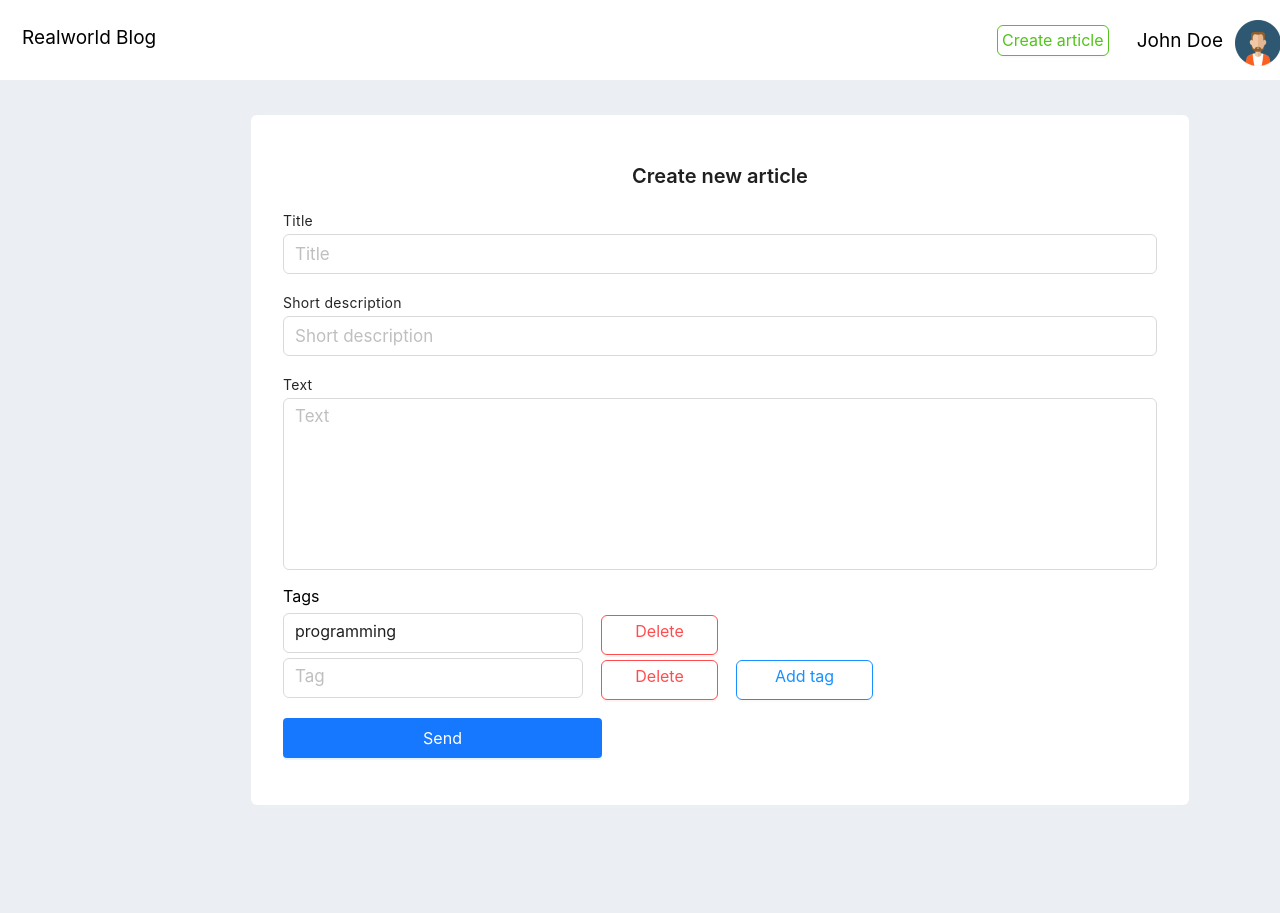
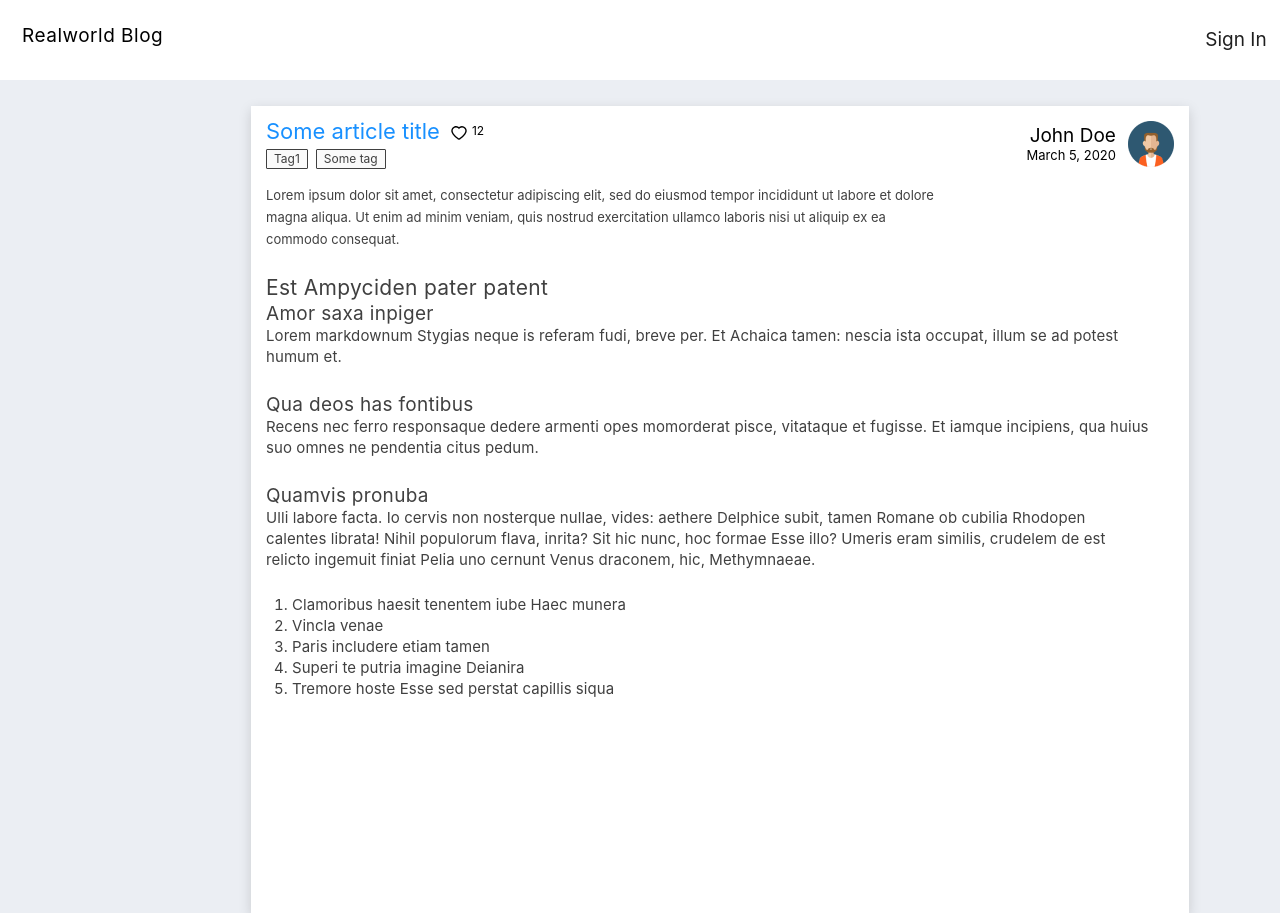
Before and after one commit to M1sterRob0t/react-blog, a React (Create React App) app: page / in a window 1280 px wide. Shown: the top 913 px of the page. Before the commit the page ends 840 px from the top, so only its background shows below. Built offline with nearby package versions, Linux system fonts and the light colour scheme.

Commit message:
Сверстал компонент PostFull

```diff
--- a/src/components/App/App.tsx
+++ b/src/components/App/App.tsx
@@ -1,5 +1,6 @@
 // import Posts from '../Posts';
-import CreateNewPost from '../CreateNewPost';
+import Post from '../Post';
+// import CreateNewPost from '../CreateNewPost';
 import Header from '../Header';
 // import SignUp from '../Modal/SignUp';
 // import EditProfile from '../Modal/EditProfile';
@@ -10,8 +11,8 @@ import './App.css';
 function App() {
   return (
     <div className="app">
-      <Header className="app__header" />
-      <CreateNewPost className="app__create-new-post" />
+      <Header className="app__header" isUserAuthorized={false} />
+      <Post full />
     </div>
   );
 }
--- a/src/components/CreateNewPost/CreateNewPost.tsx
+++ b/src/components/CreateNewPost/CreateNewPost.tsx
@@ -3,16 +3,17 @@ import { Input, Typography, Button } from 'antd';
 
 interface ICreateNewPostProps {
   className: string;
+  edit?: true;
 }
 const { Title } = Typography;
 
 export default function CreateNewPost(props: ICreateNewPostProps): JSX.Element {
-  const { className } = props;
+  const { className, edit } = props;
 
   return (
     <section className={`${className} create-new-post`}>
       <Title className="create-new-post__title" level={4}>
-        Create new article
+        {edit ? 'Edit article' : 'Create new article'}
       </Title>
       <form className="create-new-post__form">
         <label className="create-new-post__label">
--- a/src/components/Header/Header.tsx
+++ b/src/components/Header/Header.tsx
@@ -4,10 +4,11 @@ import { Button } from 'antd';
 import defaultAvatar from './images/default-avatar.png';
 interface IHeaderProps {
   className: string;
+  isUserAuthorized: boolean;
 }
 
 export default function Header(props: IHeaderProps): JSX.Element {
-  const { className } = props;
+  const { className, isUserAuthorized } = props;
 
   return (
     <header className={`${className} header`}>
@@ -16,14 +17,8 @@ export default function Header(props: IHeaderProps): JSX.Element {
           Realworld Blog
         </a>
       </div>
-      <div className="header__controls-unauth">
-        <div className="header__unauth-user">
-          <Button className="header__sign-in" type="text">
-            Sign In
-          </Button>
-          <Button className="header__sign-up">Sign Up</Button>
-        </div>
-
+      <div className="header__controls">
+        {isUserAuthorized ? (
           <div className="header__auth-user">
             <Button className="header__create-article">Create article</Button>
             <div className="header__user-profile">
@@ -34,6 +29,14 @@ export default function Header(props: IHeaderProps): JSX.Element {
             </div>
             <Button className="header__logout">Log Out</Button>
           </div>
+        ) : (
+          <div className="header__unauth-user">
+            <Button className="header__sign-in" type="text">
+              Sign In
+            </Button>
+            <Button className="header__sign-up">Sign Up</Button>
+          </div>
+        )}
       </div>
     </header>
   );
--- a/src/components/Header/style.css
+++ b/src/components/Header/style.css
@@ -12,7 +12,6 @@
   display: flex;
   justify-content: space-between;
   column-gap: 17px;
-  display: none;
 }
 
 .header__auth-user {
@@ -21,6 +20,10 @@
   align-items: center;
   column-gap: 28px;
 
+}
+
+.header__controls {
+  margin-bottom: 2px;
 }
 
 .header__sign-in {
@@ -45,8 +48,9 @@
   color: #000000;
   text-decoration: none;
   font-size: 19px;
+  letter-spacing: 0.5px;
 
-  margin-bottom: 6px;
+  margin-bottom: 10px;
 }
 
 .header__logout {
--- a/src/components/Post/Post.tsx
+++ b/src/components/Post/Post.tsx
@@ -1,12 +1,20 @@
 import './style.css';
 import { HeartOutlined } from '@ant-design/icons';
-import { Button } from 'antd';
+import { Tag } from 'antd';
 
 import defaultAvatar from './images/default-avatar.png';
 
-export default function Post() {
+/* const { Title } = Typography; */
+
+interface IPostProps {
+  full?: boolean;
+}
+
+export default function Post(props: IPostProps) {
+  const { full } = props;
+
   return (
-    <article className="post">
+    <article className={`post ${full && 'post--full'}`}>
       <div className="post__header">
         <h2 className="post__title">Some article title </h2>
         <span className="post__likes">
@@ -25,15 +33,48 @@ export default function Post() {
           <img src={defaultAvatar} width="46" height="46px" alt="user avatar" />
         </div>
       </div>
+      <div className="post__desc">
+        <div className="post__tegs-list">
+          <Tag className="post__tegs-item">Tag1</Tag>
+          <Tag className="post__tegs-item">Some tag</Tag>
+        </div>
+        <p className="post__desc-text">
+          Lorem ipsum dolor sit amet, consectetur adipiscing elit, sed do eiusmod tempor incididunt ut labore et dolore
+          magna aliqua. Ut enim ad minim veniam, quis nostrud exercitation ullamco laboris nisi ut aliquip ex ea commodo
+          consequat.
+        </p>
+      </div>
+      {full && (
+        <div className="post__body">
+          <h3 className="post__body-main-title">Est Ampyciden pater patent</h3>
+          <h3 className="post__body-subtitle">Amor saxa inpiger</h3>
+          <p className="post__body-paragraph">
+            Lorem markdownum Stygias neque is referam fudi, breve per. Et Achaica tamen: nescia ista occupat, illum se
+            ad potest humum et.
+          </p>
 
-      <div className="post__tegs-list">
-        <Button className="post__tegs-item">Tag1</Button>
-      </div>
-      <p className="post__text">
-        Lorem ipsum dolor sit amet, consectetur adipiscing elit, sed do eiusmod tempor incididunt ut labore et dolore
-        magna aliqua. Ut enim ad minim veniam, quis nostrud exercitation ullamco laboris nisi ut aliquip ex ea commodo
-        consequat.
-      </p>
+          <h3 className="post__body-subtitle">Qua deos has fontibus</h3>
+          <p className="post__body-paragraph">
+            Recens nec ferro responsaque dedere armenti opes momorderat pisce, vitataque et fugisse. Et iamque
+            incipiens, qua huius suo omnes ne pendentia citus pedum.
+          </p>
+
+          <h3 className="post__body-subtitle">Quamvis pronuba</h3>
+          <p className="post__body-paragraph">
+            Ulli labore facta. Io cervis non nosterque nullae, vides: aethere Delphice subit, tamen Romane ob cubilia
+            Rhodopen calentes librata! Nihil populorum flava, inrita? Sit hic nunc, hoc formae Esse illo? Umeris eram
+            similis, crudelem de est relicto ingemuit finiat Pelia uno cernunt Venus draconem, hic, Methymnaeae.
+          </p>
+
+          <ol className="post__body-list">
+            <li className="post__body-list-item">Clamoribus haesit tenentem iube Haec munera</li>
+            <li className="post__body-list-item">Vincla venae</li>
+            <li className="post__body-list-item"> Paris includere etiam tamen</li>
+            <li className="post__body-list-item">Superi te putria imagine Deianira</li>
+            <li className="post__body-list-item">Tremore hoste Esse sed perstat capillis siqua</li>
+          </ol>
+        </div>
+      )}
     </article>
   );
 }
--- a/src/components/Post/style.css
+++ b/src/components/Post/style.css
@@ -1,21 +1,21 @@
 .post {
   position: relative;
   box-sizing: border-box;
-  padding: 12px 15px 24px 15px;
-  box-shadow: 0 4px 12px 0 rgba(0,0,0, 0.15);
-  background-color: #FFFFFF;
+  padding: 12px 40px 24px 15px;
+  box-shadow: 0 4px 12px 0 rgba(0, 0, 0, 0.15);
+  background-color: #ffffff;
 }
 
 .post__title {
-  color: #1890FF;
+  color: #1890ff;
   font-size: 22px;
   font-weight: 400;
 
   margin: 0;
-  margin-bottom: 5px;
+  margin-bottom: 3px;
 }
 
-.post__text {
+.post__desc-text {
   font-size: 13px;
   line-height: 22px;
   color: #404040;
@@ -36,11 +36,10 @@
 }
 
 .post__tegs-item {
-  display: flex;
+  display: inline-flex;
   justify-content: center;
   align-items: center;
 
-  padding: 4px;
   height: 20px;
   border-radius: 1px;
 
@@ -52,7 +51,6 @@
   position: absolute;
   top: 15px;
   right: 15px;
-
 
   display: flex;
   justify-content: space-between;
@@ -88,3 +86,61 @@
 .post__likes-count {
   font-size: 12px;
 }
+
+/* post--full */
+.post--full {
+  min-height: 807px;
+  width: 938px;
+  margin: 0 auto;
+}
+
+.post--full .post__tegs-list {
+  margin-bottom: 15px;
+}
+
+.post__body {
+  color: #404040;
+}
+
+.post__body-main-title {
+  font-size: 21px;
+  letter-spacing: 0.3px;
+  color: #404040;
+  font-weight: 400;
+
+  margin-top: 25px;
+  margin-bottom: 2px;
+}
+
+.post__body-subtitle {
+  font-size: 19px;
+  letter-spacing: 0.3px;
+  color: #404040;
+  font-weight: 400;
+
+  margin: 0;
+  margin-bottom: 0px ;
+}
+
+.post__body-paragraph {
+  font-size: 15px;
+  line-height: 21px;
+  letter-spacing: 0.08px;
+  margin: 0;
+  margin-bottom: 26px;
+}
+
+.post__body-paragraph:last-of-type {
+  margin-bottom: 25px;
+}
+
+.post__body-list {
+  margin: 0;
+  padding-left: 26px;
+}
+
+.post__body-list-item {
+  font-size: 15px;
+  letter-spacing: 0.05px;
+  margin-bottom: 2px;
+}
```
Lines whose indentation alone changed are shown as unchanged.
